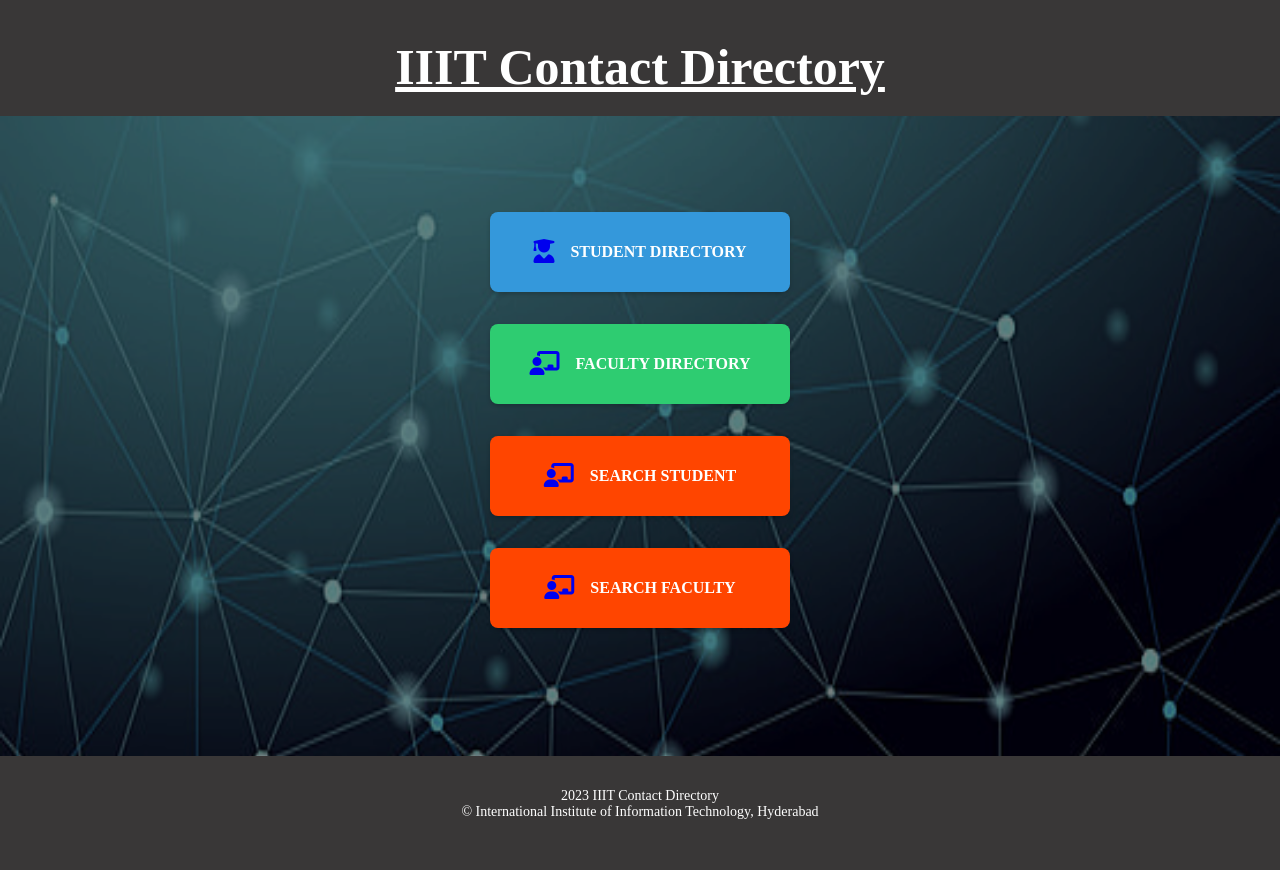
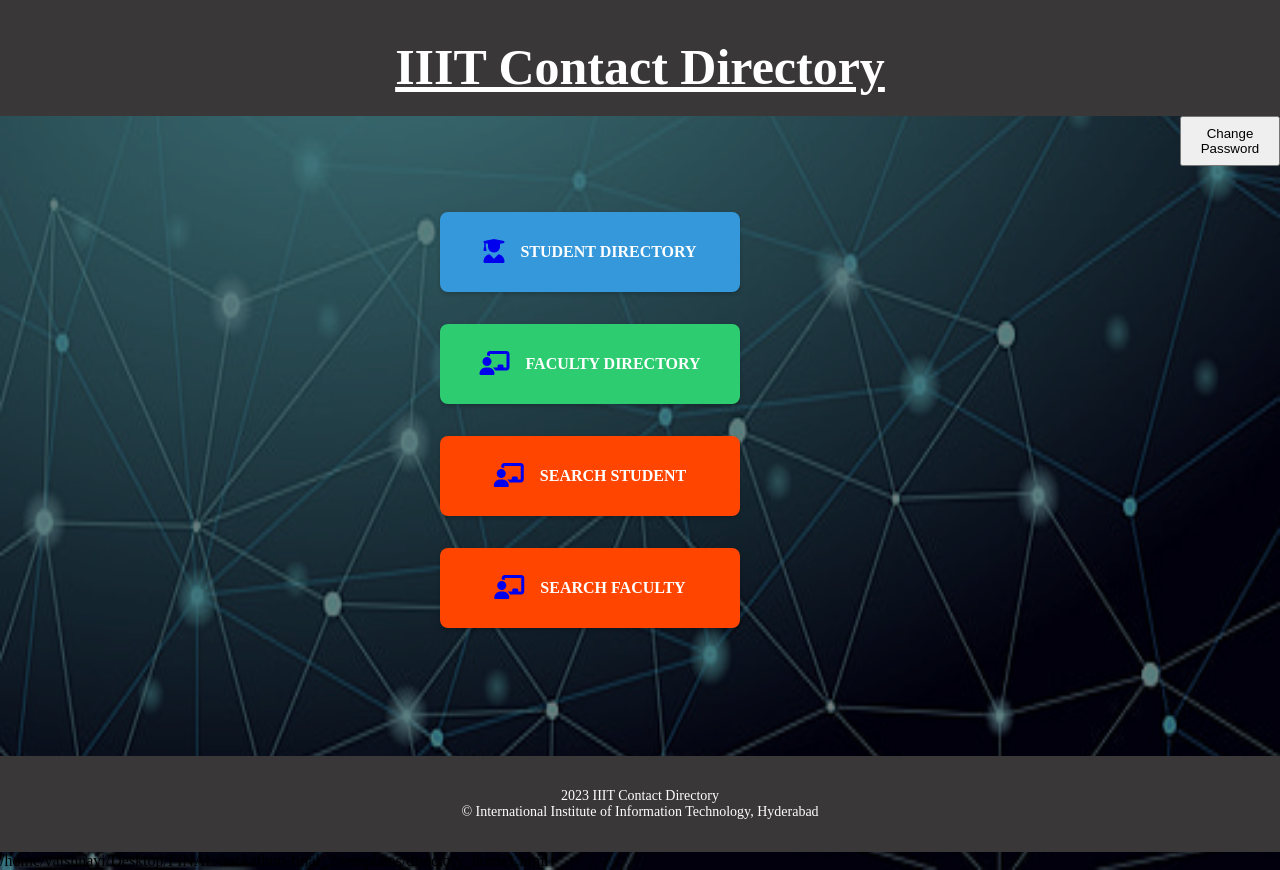
Before and after one commit to siddharth-ag2004/IIITH_Contact_Directory, a Flask app: page /dashboard in a window 1280 px wide. Before the commit the page ends 819 px from the top, so only its background shows below. Run offline with Flask 3, Linux system fonts and the light colour scheme; some libraries are stand-ins or nearby versions.

Commit message:
Add files via upload

```diff
--- a/hackathon-final_2/app.py
+++ b/hackathon-final_2/app.py
@@ -1,9 +1,13 @@
+#!/usr/bin/python3
+
+
 from flask import Flask, render_template, request, redirect, url_for
 import sqlite3
 
 app = Flask(__name__)
 
 @app.route('/')
+
 def index():
 	return render_template('index.html')
 @app.route('/1')
@@ -259,5 +263,56 @@
 
     return render_template('search_faculty.html', results=results)
 
+
+
+
+@app.route('/change')
+def change():
+    return render_template('change_password.html')
+
+@app.route('/change_password', methods=['GET', 'POST'])
+def change_password():
+    if request.method == 'POST':
+        # Get form input
+        email = request.form['email']
+        current_password= request.form['current_password']
+        new_password = request.form['new_password']
+        confirm_password = request.form['confirm_password']
+
+        # Connect to database
+        conn = sqlite3.connect('users.db')
+        cursor = conn.cursor()
+
+        cursor.execute("SELECT password FROM students WHERE email=?", (email,))
+        Email = cursor.fetchone()
+        if Email is None:
+            return render_template('change_password.html', error='Invalid Credentials.')
+        else:
+            cursor.execute("SELECT password FROM students WHERE email=?", (email,))
+            # Check if the old password is correct
+            password = cursor.fetchone()
+            if current_password != password[0]:
+                return render_template('change_password.html', error='Incorrect  password.')
+
+            if new_password == "" :
+                return render_template('change_password.html', error='Enter Password')
+
+            if new_password != confirm_password:
+                return render_template('change_password.html', error='Passwords do not match.')
+
+            # Update the password in the database
+            cursor.execute("UPDATE students SET password=? WHERE email=?", (new_password, email))
+            conn.commit()
+            conn.close()
+
+            # Redirect to a success page
+            return render_template('change_password.html', msg = "Password changed successfully!!!")
+
+    else: # GET request
+        return render_template('change_password.html')
+
+
+
+
 if __name__ == '__main__':
     app.run(debug=True)
--- a/hackathon-final_2/static/search.css
+++ b/hackathon-final_2/static/search.css
@@ -14,7 +14,7 @@
     text-align: center;
     margin: 2rem 0;
 }
-form {
+#form {
 max-width: 600px;
 margin: auto;
 background-color: #757575;
--- a/hackathon-final_2/templates/directory_home1.html
+++ b/hackathon-final_2/templates/directory_home1.html
@@ -13,6 +13,9 @@
     <img>
     <h1 style="font-size: 50px; font-weight: bold; text-decoration: underline;">IIIT Contact Directory</h1>
   </header>
+  <form method="get" action="/change" >
+    <button style="height: 50px; width: 100px;float: right;">Change Password</button>
+</form>
   <main>
     <div class="login-options">
       <a href="{{ url_for('directory_student1') }}" class="login-option student">
@@ -47,3 +50,6 @@
 </body>
 
 </html>
+
+
+/home/vaishnavi/Desktop/FINAL/hackathon-final_2/templates/directory_home1.html
--- a/hackathon-final_2/templates/index.html
+++ b/hackathon-final_2/templates/index.html
@@ -13,7 +13,7 @@
       <br><br>
     </header>
     <main>
-      <img src="../static/iiit-hyd1.png" alt="IIITH" width="600" height="600" style="float: left; margin-right: 10px;">
+      <img src="../static/iiit-hyd1.png" alt="IIITH" width="40%" height="90%" style="float: left; margin-right: 10px;">
       <br><br>
         <!-- <h1 style="font-weight: bold;font-size: 40px;margin-right: 560px;text-decoration: underline;text-align: center;">WELCOME!</h1> -->
       <br><br><br><br><br><br><br><br>
--- a/hackathon-final_2/templates/search_faculty.html
+++ b/hackathon-final_2/templates/search_faculty.html
@@ -9,6 +9,11 @@
     <link rel="icon" type="image/x-icon" href="../static/favicon1.jpg" style="border-radius: 50%;">
 
 <body>
+
+    <form method="get" action="/dashboard" >
+        <button style="height: 50px; width: 100px;">Dashboard</button>
+    </form>
+
     <h1>Faculty Search Page</h1>
     <form method="post" action="/filter_faculty">
         <label for="name">Name:</label>
@@ -84,6 +89,7 @@
                 {% endfor %}
             </table>
         </div>
+
     {% endif %}
 
 
```
Also changed, not shown: hackathon-final_2/templates/search_student.html (+7 -1 lines), hackathon-final_2/users.db.
